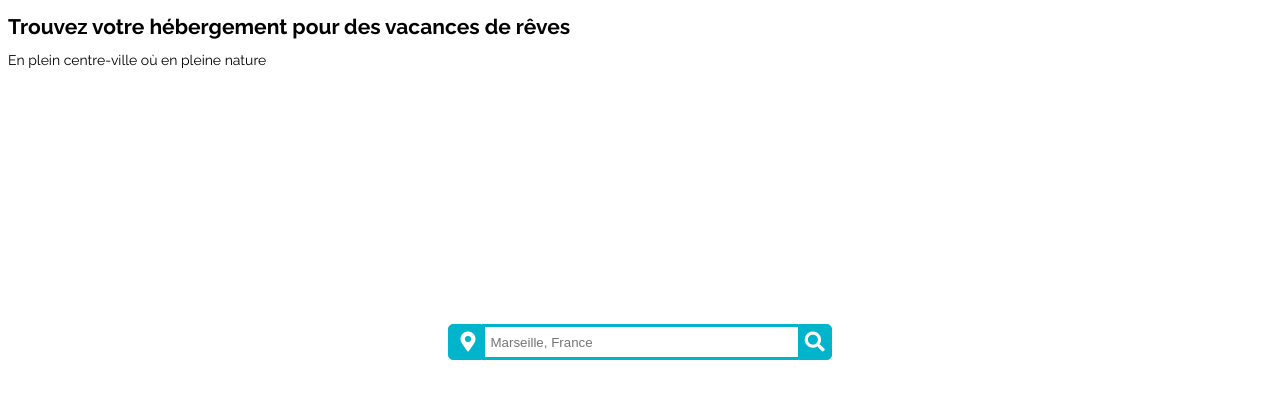
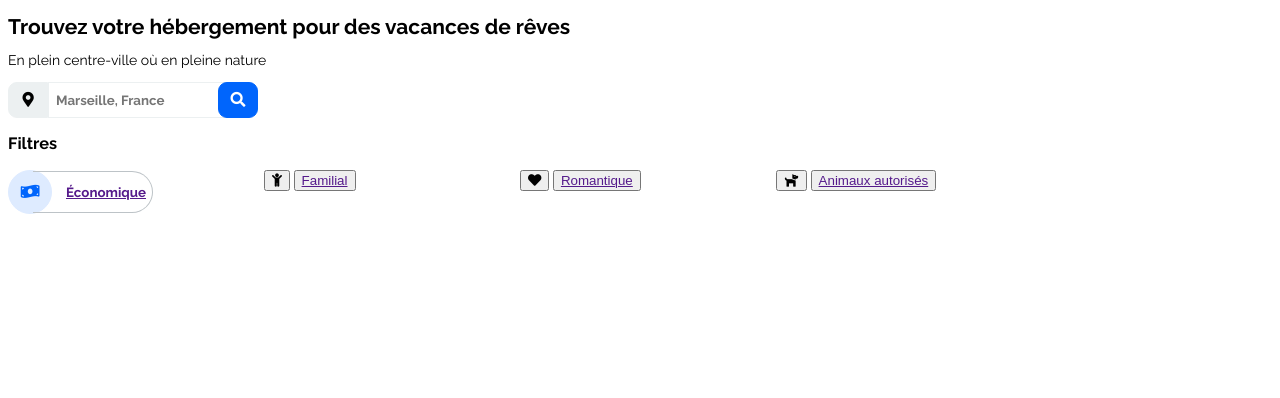
Before and after one commit to Marie29Bzh/MarieLaureBreton_2_18032021, a plain HTML site: page index.html in a window 1280 px wide. Shown: the part 58-456 px from the top of the page. Drawn offline with Linux system fonts and the light colour scheme.

Commit message:
filtre_eco

```diff
--- a/index.html
+++ b/index.html
@@ -33,12 +33,52 @@
             <button type="button" class="map">
                 <i class="fas fa-map-marker-alt"></i>
             </button>
-            <input type="text" class="searchTerm" placeholder="Marseille, France">
+            <div class="text">
+                <input type="text" class="searchTerm" placeholder="Marseille, France">
+            </div>
             <button type="submit" class="searchButton">
                 <i class="fas fa-search"></i>
             </button>
         </div>
     </div>
+    <section>
+        <h3>Filtres</h3>
+    </section>
+    <div class="filtre">
+        <div class="money">
+            <button type="button" class="money">
+                <i class="fas fa-money-bill-wave"></i>
+            </button>
+            <button type="button" class="eco">
+                <a href="">Économique</a>
+            </button>
+        </div>
+        <div class="child">
+            <button type="button" class="child">
+                <i class="fas fa-child"></i>
+            </button>
+            <button type="button" class="fam">
+                <a href="">Familial</a>
+            </button>
+        </div>
+        <div class="heart">
+            <button type="button" class="heart">
+                <i class="fas fa-heart"></i>
+            </button>
+            <button type="button" class="rom">
+                <a href="">Romantique</a>
+            </button>
+        </div>
+        <div class="dog">
+            <button type="button" class="dog">
+                <i class="fas fa-dog"></i>
+            </button>
+            <button type="button" class="anim">
+                <a href="">Animaux autorisés</a>
+            </button>
+        </div>
+    </div>
+    </nav>
 
 </body>
 
--- a/style.css
+++ b/style.css
@@ -89,12 +89,14 @@ h2 {
     width: 100vw;
     max-width: 1300px;
 }
+
 @media screen AND (max-width: 768px) {
     h2 {
         grid-template-columns: 80% 20%;
         grid-template-rows: 40px;
     }
 }
+
 .search {
     width: 100%;
     position: relative;
@@ -103,47 +105,86 @@ h2 {
 
 .searchTerm {
     width: 100%;
-    border: 3px solid #00B4CC;
+    border: 0.5px solid #ecf0f1;
     border-right: none;
-    padding: 5px;
+    padding: 7px;
     height: 20px;
     border-radius: 0px 0 0 0px;
     outline: none;
-    color: #9DBFAF;
+    font-weight: bolder;
+    font-family: 'Raleway', sans-serif;
 }
 
-  .searchTerm:focus{
-    color: #00B4CC;
+.searchTerm:focus {
+    color: black;
 }
 
 .searchButton {
     width: 40px;
     height: 36px;
-    border: 1px solid #00B4CC;
-    background: #00B4CC;
+    border: 0.5px solid #0065FC;
+    background: #0065FC;
     text-align: center;
     color: #fff;
-    border-radius: 0 5px 5px 0;
+    border-radius: 9px 9px 9px 9px;
     cursor: pointer;
-    font-size: 20px;
+    font-size: 15px;
 }
+
 .map {
     width: 40px;
     height: 36px;
-    border: 1px solid #00B4CC;
-    background: #00B4CC;
-    text-align: right;
-    color: #fff;
-    border-radius: 5px 0px 0px 5px;
+    border: 0.5px solid #ecf0f1;
+    background: #ecf0f1;
+    text-align: center;
+    color: black;
+    border-radius: 9px 0px 0px 9px;
     cursor: pointer;
-    font-size: 20px;
+    font-size: 15px;
 }
 
-  /*Resize the wrap to see the search bar change!*/
-  .wrap{
-    width: 30%;
+.wrap {
+    width: 100%;
+    position: left;
+    left: auto;
+}
+
+.filtre {
+    position: relative;
+    margin: 0;
+    display: grid;
+    border-left-style: hidden;
+    grid-template-areas: "eco fam rom anim";
+    grid-template-columns: 20% 20% 20% 20%;
+    width: 100vw;
+    max-width: 1300px;
+}
+
+.money {
+    border-radius: 50px;
+    text-decoration: none;
+    width: 42px;
+    height: 42px;
+    border: 0.5px solid #DEEBFF;
+    background: #DEEBFF;
+    text-align: center;
+    color: #0065FC;
+    cursor: pointer;
+    font-size: 15px;
+}
+
+.eco {
     position: absolute;
-    top: 50%;
-    left: 50%;
-    transform: translate(-50%, -50%);
+    top: auto;
+    left: 25px;
+    border-radius: 0 50px 50px 0;
+    text-decoration: none;
+    width: 120px;
+    height: 42px;
+    border: 0.5px solid #bdc3c7;
+    border-left-style: none;
+    background: none;
+    text-align: right;
+    font-weight: bolder;
+    font-family: 'Raleway', sans-serif;
 }
```
Lines whose indentation alone changed are shown as unchanged.
